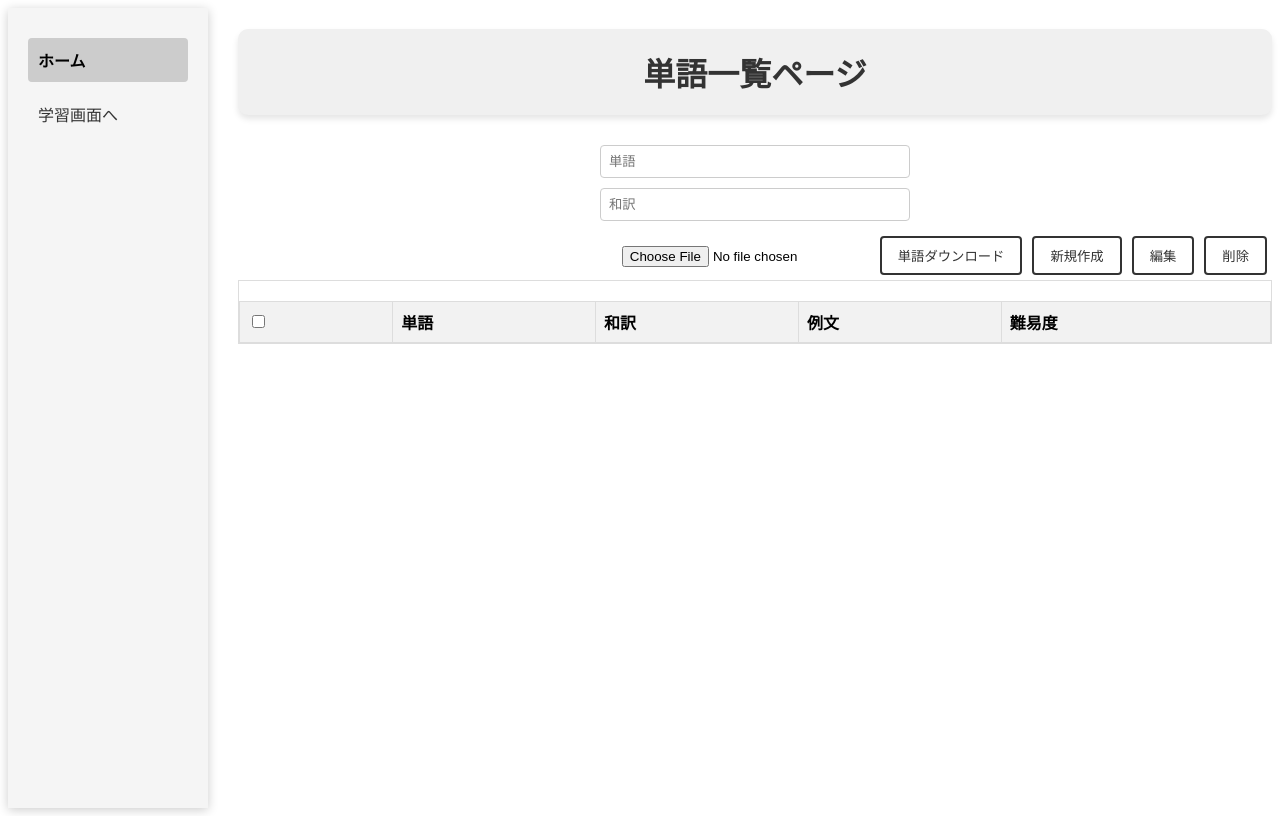
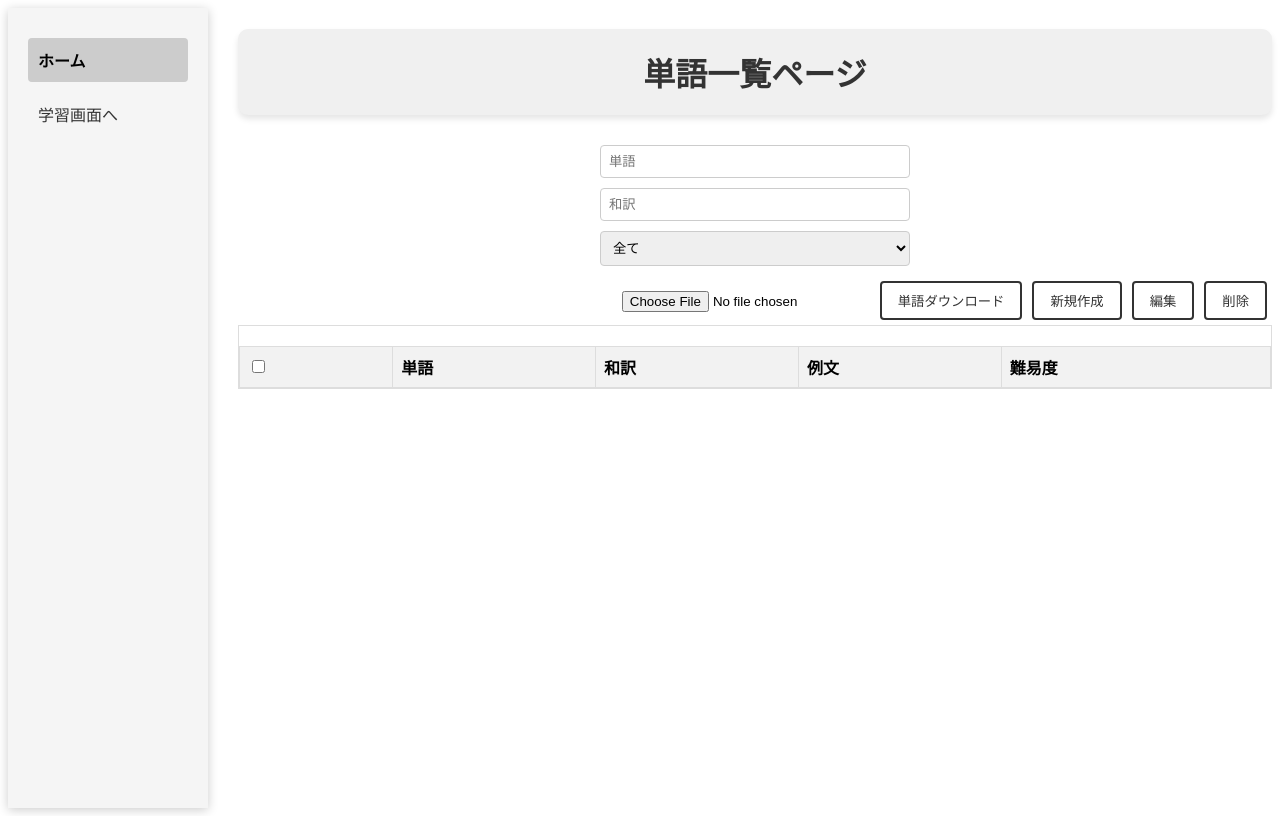
Before and after one commit to mod0dethink/VocabAppInVue, a Vue app: page / in a window 1280 px wide. Built offline with nearby package versions, Linux system fonts and the light colour scheme.

Commit message:
難易度検索機能の追加

```diff
--- a/src/views/HomePage.vue
+++ b/src/views/HomePage.vue
@@ -4,6 +4,13 @@
     <div class="search-container">
       <input v-model="searchWords" placeholder="単語">
       <input v-model="searchTranslations" placeholder="和訳">
+      <select v-model="searchDifficulty">
+        <option value="全て">全て</option>
+        <option value="簡単">簡単</option>
+        <option value="普通">普通</option>
+        <option value="難しい">難しい</option>
+        <option value="未学習">未学習</option>
+      </select>
     </div>
     <div class="button">
       <input type="file" @change="loadWords" accept=".json">
@@ -58,32 +65,37 @@
 
 <script>
 export default {
-  name: 'HomePage',
+  name: "HomePage",
   data() {
     return {
-      inputWord: '',
-      inputTranslation: '',
-      inputExample: '', // 例文用のプロパティを追加
-      editWord: '',
-      editTranslation: '',
-      editExample: '', // 編集時の例文用のプロパティを追加
+      inputWord: "",
+      inputTranslation: "",
+      inputExample: "", // 例文用のプロパティを追加
+      editWord: "",
+      editTranslation: "",
+      editExample: "", // 編集時の例文用のプロパティを追加
       editIndex: null,
       words: [],
       showCreateDialog: false,
-      searchWords: '',
-      searchTranslations: '',
+      searchWords: "",
+      searchTranslations: "",
+      searchDifficulty: "全て",
     };
   },
   computed: {
     filteredWords() {
-      return this.words.filter(word => {
+      return this.words.filter((word) => {
         const wordLowerCase = word.word.toLowerCase();
         const translationLowerCase = word.translation.toLowerCase();
         const searchWordsLowerCase = this.searchWords.toLowerCase();
         const searchTranslationsLowerCase = this.searchTranslations.toLowerCase();
-        return wordLowerCase.includes(searchWordsLowerCase) && translationLowerCase.includes(searchTranslationsLowerCase);
+        const difficultyMatch = this.searchDifficulty === "全て" || word.difficulty === this.searchDifficulty;
+
+        return wordLowerCase.includes(searchWordsLowerCase) &&
+          translationLowerCase.includes(searchTranslationsLowerCase) &&
+          difficultyMatch;
       });
-    }
+    },
   },
   methods: {
     registerDialog() {
@@ -95,23 +107,23 @@ export default {
     saveToLocalStorage() {
       this.words.push({ word: this.inputWord, translation: this.inputTranslation, example: this.inputExample, checked: false }); // 例文を追加
       this.updateLocalStorage();
-      this.inputWord = '';
-      this.inputTranslation = '';
-      this.inputExample = ''; // 例文フィールドをリセット
+      this.inputWord = "";
+      this.inputTranslation = "";
+      this.inputExample = "";
       this.$refs.createDialog.close();
     },
     updateLocalStorage() {
       // LocalStorageを更新
-      localStorage.setItem('Words', JSON.stringify(this.words));
+      localStorage.setItem("Words", JSON.stringify(this.words));
     },
     deleteWords() {
       // チェックされていない単語のみを残す
-      this.words = this.words.filter(word => !word.checked);
+      this.words = this.words.filter((word) => !word.checked);
       // LocalStorageを更新
       this.updateLocalStorage();
     },
     editDialog() {
-      const checkedWords = this.words.filter(word => word.checked);
+      const checkedWords = this.words.filter((word) => word.checked);
       if (checkedWords.length === 1) {
         this.editIndex = this.words.indexOf(checkedWords[0]);
         this.editWord = checkedWords[0].word;
@@ -119,7 +131,7 @@ export default {
         this.editExample = checkedWords[0].example; // 例文を編集用フィールドに設定
         this.$refs.editDialog.showModal();
       } else {
-        alert('1つしか編集できません');
+        alert("1つしか編集できません");
       }
     },
     closeEditDialog() {
@@ -136,18 +148,18 @@ export default {
     },
     toggleAllChecks(event) {
       const isChecked = event.target.checked;
-      this.words.forEach(word => {
+      this.words.forEach((word) => {
         word.checked = isChecked;
       });
       this.updateLocalStorage();
     },
     downloadWords() {
       const wordsData = JSON.stringify(this.words);
-      const blob = new Blob([wordsData], { type: 'application/json' });
+      const blob = new Blob([wordsData], { type: "application/json" });
       const url = URL.createObjectURL(blob);
-      const link = document.createElement('a');
+      const link = document.createElement("a");
       link.href = url;
-      link.download = 'words.json';
+      link.download = "words.json";
       document.body.appendChild(link);
       link.click();
       document.body.removeChild(link);
@@ -166,10 +178,10 @@ export default {
             this.words = words; // 読み込んだ単語リストでwordsを更新
             this.updateLocalStorage(); // LocalStorageを更新
           } else {
-            alert('ファイルの形式が正しくありません。');
+            alert("ファイルの形式が正しくありません。");
           }
         } catch (error) {
-          alert('ファイルの読み込みに失敗しました。');
+          alert("ファイルの読み込みに失敗しました。");
         }
       };
       reader.readAsText(file); // ファイルの内容をテキストとして読み込む
@@ -180,15 +192,14 @@ export default {
       handler() {
         this.updateLocalStorage();
       },
-      deep: true
-    }
+      deep: true,
+    },
   },
   mounted() {
-    this.words = JSON.parse(localStorage.getItem('Words')) || [];
-  }
-}
+    this.words = JSON.parse(localStorage.getItem("Words")) || [];
+  },
+};
 </script>
-
 <style scoped>
 .button {
   text-align: right;
@@ -203,7 +214,8 @@ export default {
   /* コンテナの境界線を設定 */
 }
 
-.search-container input {
+.search-container input,
+select {
   display: block;
   /* ブロックレベル要素として表示 */
   width: 30%;
@@ -305,5 +317,4 @@ dialog input {
   border-radius: 4px;
   /* 角の丸み */
 }
-
 </style>
```
Also changed, not shown: src/views/LearningPage.vue (line endings or trailing spaces).
